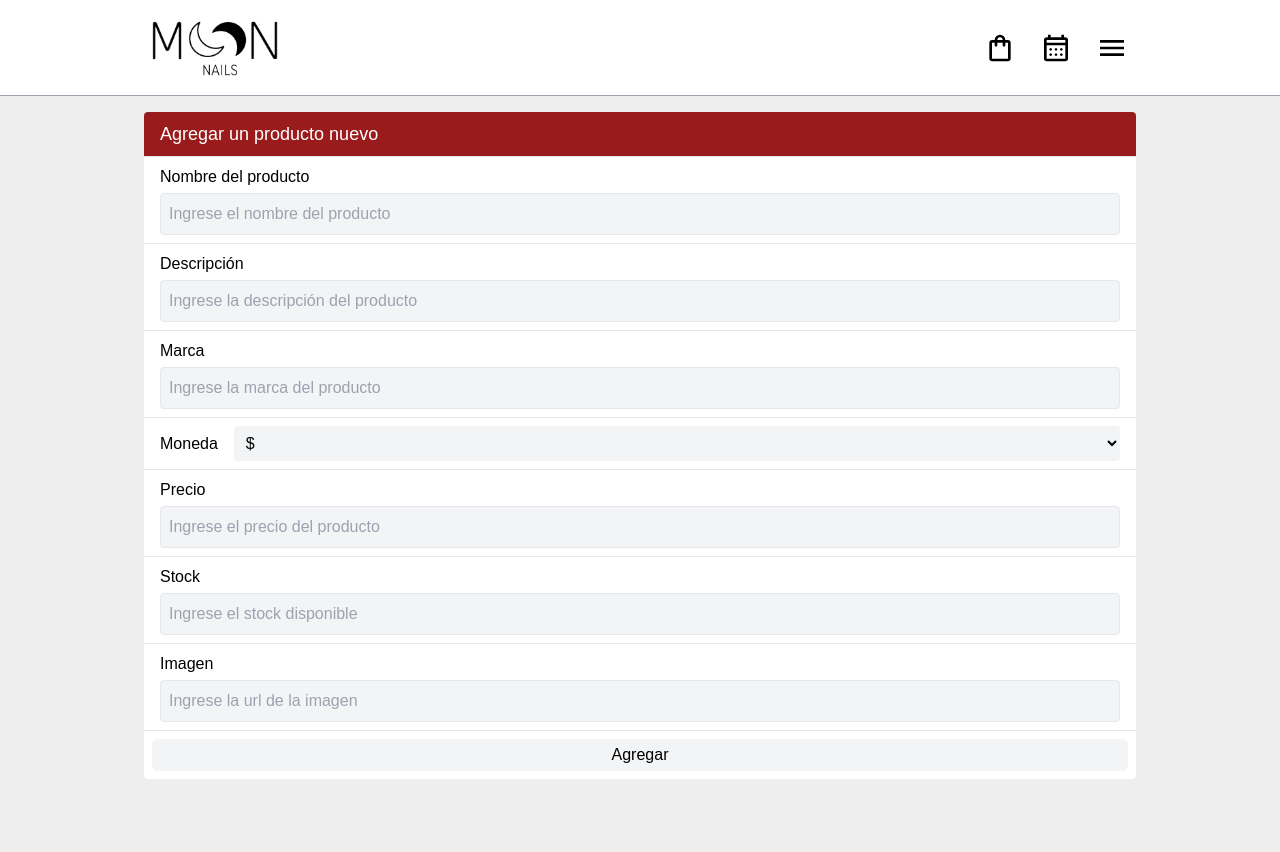
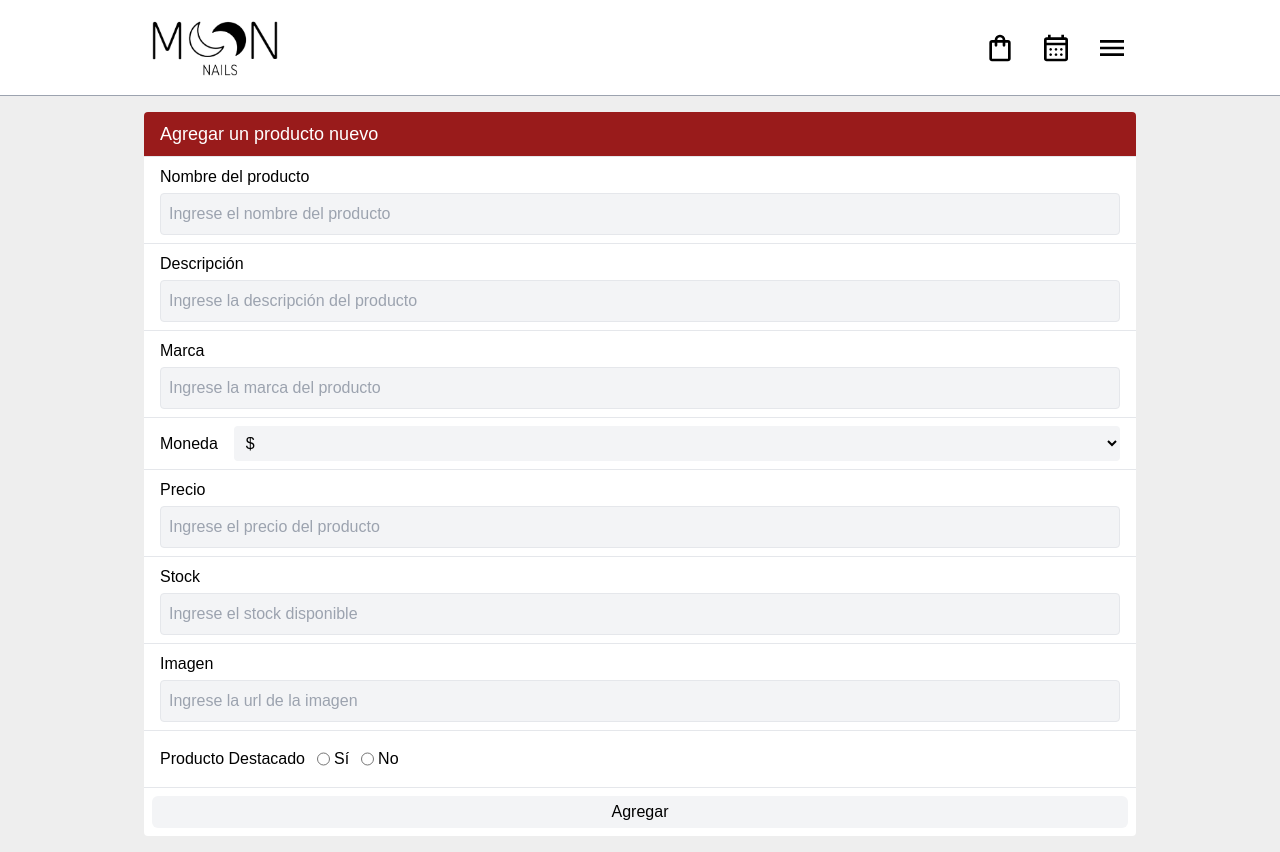
Before and after one commit to facuhdezz/moonnails, a React (Vite) app in the folder moonnails/: page /admin in a window 1280 px wide. Before the commit the page ends 800 px from the top, so only its background shows below. Built offline with nearby package versions, Linux system fonts and the light colour scheme.

Commit message:
terminando de configurar addItem

```diff
--- a/moonnails/package.json
+++ b/moonnails/package.json
@@ -10,6 +10,7 @@
     "preview": "vite preview"
   },
   "dependencies": {
+    "firebase": "^10.12.2",
     "react": "^18.2.0",
     "react-dom": "^18.2.0",
     "react-router-dom": "^6.23.1"
--- a/moonnails/src/components/AddItem.jsx
+++ b/moonnails/src/components/AddItem.jsx
@@ -5,18 +5,29 @@ const AddItem = () => {
 
     const [product, setProduct] = useState({
         nombre: "",
-        descripcion: "",
+        descripcion: null,
         stock: null,
         marca: "",
         moneda: "",
         precio: null,
-        foto: ""
+        foto: "",
+        destacado: null
     })
+
+    const [isChecked, setIsChecked] = useState(false);
+
+    let descripcion = []
 
     const [isAdded, setIsAdded] = useState(false);
 
     const handleChange = ({ target: { name, value } }) => {
-        setProduct({ ...product, [name]: value })
+        if (name == "descripcion") {
+            descripcion = value.split("/")
+            setProduct({ ...product, [name]: descripcion })
+        } else {
+            setProduct({ ...product, [name]: value })
+        }
+        console.log(product);
     }
 
     const handleSubmit = (e) => {
@@ -119,6 +130,33 @@ const AddItem = () => {
                                 required
                             />
                         </div>
+                        <div className="flex p-4 gap-3 items-center">
+                            <label>Producto Destacado</label>
+                            <div className="flex gap-1">
+                                <input
+                                className="p-2 border rounded bg-gray-100"
+                                onChange={handleChange}
+                                type="radio"
+                                name="destacado"
+                                id="destacado"
+                                value={true}
+                                placeholder="Ingrese la url de la imagen"
+                                />
+                                <label>Sí</label>
+                            </div>
+                            <div className="flex gap-1">
+                                <input
+                                className="p-2 border rounded bg-gray-100"
+                                onChange={handleChange}
+                                type="radio"
+                                name="destacado"
+                                id="destacado"
+                                value={false}
+                                placeholder="Ingrese la url de la imagen"
+                                />
+                                <label>No</label>
+                            </div>
+                        </div>
                     </div>
                     <div className="py-2 px-2 text-center">
                         <input className="cursor-pointer bg-gray-100 w-full rounded-md py-1 hover:bg-gray-200" type="submit" value="Agregar" />
--- a/moonnails/src/main.jsx
+++ b/moonnails/src/main.jsx
@@ -4,6 +4,23 @@ import App from './App.jsx'
 import './index.css'
 import {BrowserRouter} from 'react-router-dom'
 
+import { initializeApp } from "firebase/app";
+import { getAnalytics } from "firebase/analytics";
+
+const firebaseConfig = {
+  apiKey: "AIzaSyC7COD1ld60cdBmH9fLvPRAllX6g8t6TLs",
+  authDomain: "moonnails-52b2b.firebaseapp.com",
+  projectId: "moonnails-52b2b",
+  storageBucket: "moonnails-52b2b.appspot.com",
+  messagingSenderId: "147678827149",
+  appId: "1:147678827149:web:eb75d968079028f4b348c4",
+  measurementId: "G-ZL22EYWY31"
+};
+
+// Initialize Firebase
+const app = initializeApp(firebaseConfig);
+const analytics = getAnalytics(app);
+
 ReactDOM.createRoot(document.getElementById('root')).render(
       <BrowserRouter>
             <App />
```
Also changed, not shown: moonnails/vercel.json (added), 1 other file (tests, documents, lock files or other folders).
